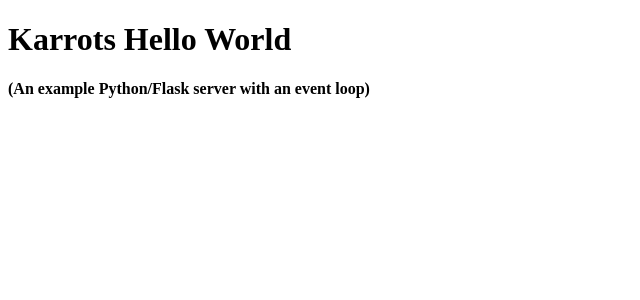
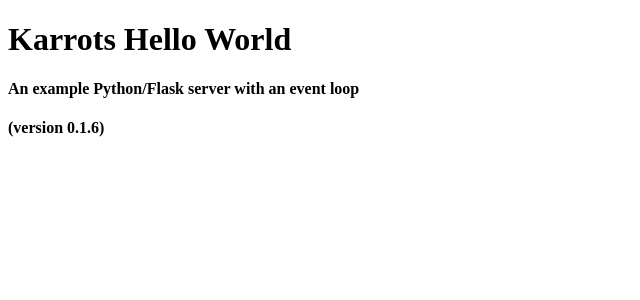
Before and after one commit to zero-diff/karrots-example-python, a Flask app: template src/server/templates/index.html in a window 1280 px wide. Shown: the top 300 px of the page, without its empty margins (0-640 px from the left). Run offline with Flask 2, Linux system fonts and the light colour scheme; the template is opened without the code that fills it, so the values that code supplies are empty.

Commit message:
add version number to the main screen

```diff
--- a/src/server/templates/index.html
+++ b/src/server/templates/index.html
@@ -11,7 +11,8 @@
 </head>
 <body>
 <h1>Karrots Hello World</h1>
-<h4>(An example Python/Flask server with an event loop)</h4>
+<h4>An example Python/Flask server with an event loop</h4>
+<h4>(version 0.1.6)</h4>
 <div class="logo" id="logo" ></div>
 <script src="{{url_for('root.static', filename='main.js')}}"></script>
 </body>
```
